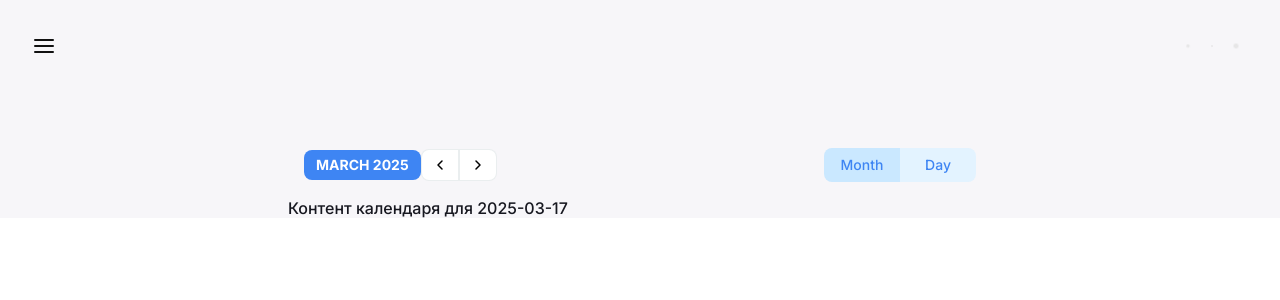
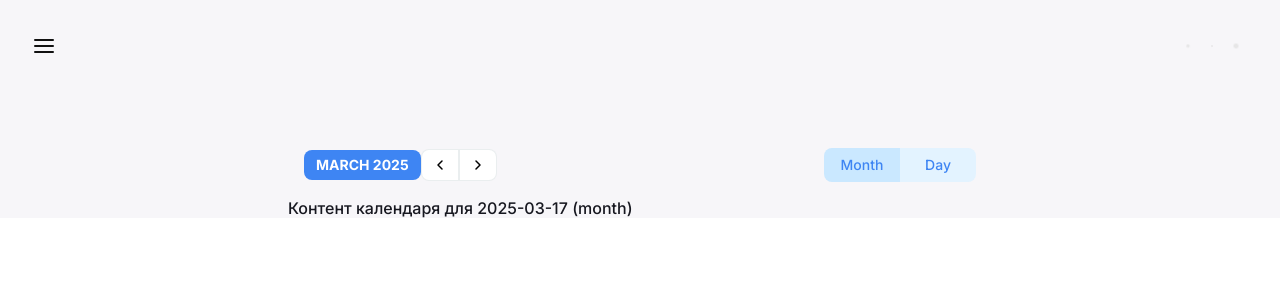
Before and after one commit to iSteffan/goosetrack-nextjs, a Next.js app: page /en/calendar/month/2025-03-17 in a window 1280 px wide. Shown: the top 300 px of the page. Built offline with nearby package versions, Linux system fonts and the light colour scheme; no server answers.

Commit message:
create new route /calendar/[[...params]] //update calendarToolbar

```diff
--- /dev/null
+++ b/src/app/[locale]/(verified)/calendar/[[...params]]/page.tsx
@@ -0,0 +1,32 @@
+'use client';
+
+import { useEffect } from 'react';
+import { useParams, useRouter } from 'next/navigation';
+import { format } from 'date-fns';
+import { CalendarToolbar } from '@/components/common/CalendarToolbar/CalendarToolbar';
+
+export default function CalendarPage() {
+  const router = useRouter();
+  const { params = [], locale } = useParams();
+
+  useEffect(() => {
+    if (params.length === 0) {
+      const currentDate = format(new Date(), 'yyyy-MM-dd');
+      router.replace(`/${locale}/calendar/month/${currentDate}`);
+    }
+  }, [params, locale, router]);
+
+  const periodType = params[0] === 'day' ? 'day' : 'month';
+  const currentDate = params[1] || format(new Date(), 'yyyy-MM');
+
+  return (
+    <section className="bg-grayBg dark:bg-blackPageBg">
+      <div className="container pt-[40px]">
+        <CalendarToolbar currentDate={currentDate} periodType={periodType} />
+        <div>
+          Контент календаря для {currentDate} ({periodType})
+        </div>
+      </div>
+    </section>
+  );
+}
--- a/src/app/[locale]/(verified)/calendar/month/[currentDate]/page.tsx
+++ /dev/null
@@ -1,19 +0,0 @@
-'use client';
-
-import { useParams } from 'next/navigation';
-import { CalendarToolbar } from '@/components/common/CalendarToolbar/CalendarToolbar';
-
-const CalendarPage = () => {
-  const { currentDate } = useParams();
-
-  return (
-    <section className="bg-grayBg dark:bg-blackPageBg">
-      <div className="container pt-[40px]">
-        <CalendarToolbar />
-        <div>Контент календаря для {currentDate}</div>
-      </div>
-    </section>
-  );
-};
-
-export default CalendarPage;
--- a/src/app/[locale]/(verified)/calendar/page.tsx
+++ /dev/null
@@ -1,17 +0,0 @@
-'use client';
-
-import { useEffect } from 'react';
-import { useRouter, useParams } from 'next/navigation';
-import { format } from 'date-fns';
-
-export default function CalendarPage() {
-  const router = useRouter();
-  const { locale } = useParams();
-
-  useEffect(() => {
-    const currentDate = format(new Date(), 'yyyy-MM-dd');
-    router.replace(`/${locale}/calendar/month/${currentDate}`);
-  }, [router, locale]);
-
-  return null;
-}
--- a/src/components/common/CalendarToolbar/CalendarToolbar.tsx
+++ b/src/components/common/CalendarToolbar/CalendarToolbar.tsx
@@ -1,76 +1,31 @@
-// ---------------------------------------------------------------------------є проблема з пошуковим рядком
-// 'use client';
-
-// import { useSearchParams, useRouter, usePathname } from 'next/navigation';
-// import { useState, useEffect } from 'react';
-// import { PeriodPaginator } from '@/components/ui/PeriodPaginator/PeriodPaginator';
-// import { PeriodTypeSelect } from '@/components/ui/PeriodTypeSelect/PeriodTypeSelect';
-
-// export const CalendarToolbar = () => {
-//   const router = useRouter();
-//   const pathname = usePathname();
-//   const searchParams = useSearchParams();
-
-//   // Отримуємо початковий periodType та дату з URL
-//   const initialPeriodType =
-//     (searchParams.get('type') as 'month' | 'day') || 'month';
-//   const initialDate =
-//     searchParams.get('date') || new Date().toISOString().split('T')[0];
-
-//   const [periodType, setPeriodType] = useState<'month' | 'day'>(
-//     initialPeriodType,
-//   );
-
-//   useEffect(() => {
-//     router.replace(`${pathname}?type=${periodType}&date=${initialDate}`);
-//   }, [periodType]);
-
-//   return (
-//     <div className="flex items-center justify-between">
-//       <PeriodPaginator periodType={periodType} />
-//       <PeriodTypeSelect periodType={periodType} onChange={setPeriodType} />
-//     </div>
-//   );
-// };
-//---------------------------------------------------------------------------------------------
-
 'use client';
 
-import {
-  useParams,
-  // useRouter
-} from 'next/navigation';
-import {
-  useState,
-  // useEffect
-} from 'react';
-
+import { useState } from 'react';
 import { PeriodPaginator } from '@/components/ui/PeriodPaginator/PeriodPaginator';
 import { PeriodTypeSelect } from '@/components/ui/PeriodTypeSelect/PeriodTypeSelect';
 
-export const CalendarToolbar = () => {
-  const params = useParams();
-
-  const currentDate = params.currentDate as string;
-
+export const CalendarToolbar = ({
+  currentDate,
+  periodType,
+}: {
+  currentDate: string;
+  periodType: 'day' | 'month';
+}) => {
   const [selectedDate, setSelectedDate] = useState(currentDate);
-  const [periodType, setPeriodType] = useState<'day' | 'month'>('month');
+  const [period, setPeriod] = useState(periodType);
 
   const handlePeriodChange = (type: 'day' | 'month') => {
-    setPeriodType(type);
+    setPeriod(type);
   };
 
   return (
     <div className="flex items-center justify-between p-4">
       <PeriodPaginator
-        periodType={periodType}
+        periodType={period}
         selectedDate={selectedDate}
         onDateChange={setSelectedDate}
       />
-      <PeriodTypeSelect
-        selectedType={periodType}
-        onChange={handlePeriodChange}
-      />
+      <PeriodTypeSelect periodType={period} onChange={handlePeriodChange} />
     </div>
   );
 };
--- a/src/components/ui/PeriodPaginator/PeriodPaginator.tsx
+++ b/src/components/ui/PeriodPaginator/PeriodPaginator.tsx
@@ -1,68 +1,6 @@
-// ---------------------------------------------------------------------------є проблема з пошуковим рядком
-
-// import ArrowLeftIcon from '@/public/icon/chevron-left.svg';
-// import ArrowRightIcon from '@/public/icon/chevron-right.svg';
-
-// import { useRouter, usePathname, useSearchParams } from 'next/navigation';
-// import { format, addMonths, addDays, parseISO } from 'date-fns';
-
-// interface PeriodPaginatorProps {
-//   periodType: 'month' | 'day';
-// }
-
-// export const PeriodPaginator = ({ periodType }: PeriodPaginatorProps) => {
-//   const router = useRouter();
-//   const pathname = usePathname();
-//   const searchParams = useSearchParams();
-
-//   // Отримуємо поточну дату з URL або встановлюємо сьогоднішню
-//   const currentDate =
-//     searchParams.get('date') || format(new Date(), 'yyyy-MM-dd');
-
-//   const handleChange = (step: number) => {
-//     let newDate;
-//     if (periodType === 'month') {
-//       newDate = addMonths(parseISO(currentDate), step);
-//     } else {
-//       newDate = addDays(parseISO(currentDate), step);
-//     }
-
-//     const formattedDate = format(newDate, 'yyyy-MM-dd');
-//     router.push(`${pathname}?date=${formattedDate}`);
-//   };
-
-//   return (
-//     <div className="flex items-center space-x-2">
-//       <button
-//         type="button"
-//         onClick={() => handleChange(-1)}
-//         className="rounded-l-[8px] border-[1px] border-inputBorder bg-white px-[10px] py-[7px] dark:border-grayBorder dark:bg-blackAccentBg"
-//       >
-//         <ArrowLeftIcon className="h-[16px] w-[16px] stroke-black dark:stroke-white" />
-//       </button>
-
-//       <span className="text-lg font-semibold">
-//         {format(
-//           parseISO(currentDate),
-//           periodType === 'month' ? 'MMMM yyyy' : 'dd MMMM yyyy',
-//         )}
-//       </span>
-
-//       <button
-//         type="button"
-//         onClick={() => handleChange(1)}
-//         className="rounded-r-[8px] border-[1px] border-inputBorder bg-white px-[10px] py-[7px] dark:border-grayBorder dark:bg-blackAccentBg"
-//       >
-//         <ArrowRightIcon className="h-[16px] w-[16px] stroke-black dark:stroke-white" />
-//       </button>
-//     </div>
-//   );
-// };
-// --------------------------------------------------------------------------------------------
-
 'use client';
 
-import { addMonths, addDays, format, parse } from 'date-fns';
+import { addMonths, addDays, format, parse, isValid } from 'date-fns';
 import { useRouter } from 'next/navigation';
 
 import ArrowLeftIcon from '@/public/icon/chevron-left.svg';
@@ -81,8 +19,19 @@ export const PeriodPaginator = ({
 }: PeriodPaginatorProps) => {
   const router = useRouter();
 
+  let dateToParse = selectedDate;
+  if (periodType === 'month' && selectedDate.length === 7) {
+    dateToParse = `${selectedDate}-01`;
+  }
+
+  const parsedDate = parse(dateToParse, 'yyyy-MM-dd', new Date());
+
+  if (!isValid(parsedDate)) {
+    console.error('Invalid date:', selectedDate);
+    return null;
+  }
+
   const handleChange = (step: number) => {
-    const parsedDate = parse(selectedDate, 'yyyy-MM-dd', new Date());
     let newDate;
 
     if (periodType === 'month') {
@@ -94,16 +43,15 @@ export const PeriodPaginator = ({
     const formattedNewDate = format(newDate, 'yyyy-MM-dd');
     onDateChange(formattedNewDate);
 
-    // Оновлюємо ТІЛЬКИ дату в маршруті, нічого зайвого
-    router.replace(`/uk/calendar/month/${formattedNewDate}`, {
+    router.replace(`/uk/calendar/${periodType}/${formattedNewDate}`, {
       scroll: false,
     });
   };
 
   const formattedDate =
     periodType === 'month'
-      ? format(parse(selectedDate, 'yyyy-MM-dd', new Date()), 'MMMM yyyy') // Month View: June 2025
-      : format(parse(selectedDate, 'yyyy-MM-dd', new Date()), 'dd MMMM yyyy'); // Day View: 30 June 2025
+      ? format(parsedDate, 'MMMM yyyy')
+      : format(parsedDate, 'dd MMMM yyyy');
 
   return (
     <div className="flex items-center">
--- a/src/components/ui/PeriodTypeSelect/PeriodTypeSelect.tsx
+++ b/src/components/ui/PeriodTypeSelect/PeriodTypeSelect.tsx
@@ -1,25 +1,26 @@
 'use client';
 
 interface PeriodTypeSelectProps {
-  selectedType: 'day' | 'month';
+  periodType: 'day' | 'month';
   onChange: (type: 'day' | 'month') => void;
 }
 
 export const PeriodTypeSelect = ({
-  selectedType,
+  periodType,
   onChange,
 }: PeriodTypeSelectProps) => {
+
   return (
     <div className="flex">
       <button
-        className={`w-[76px] rounded-l-[8px] py-[8px] text-[14px] leading-[1.28] text-blueMain ${selectedType === 'month' ? 'bg-[#CAE8FF]' : 'bg-bluePale'}`}
+        className={`w-[76px] rounded-l-[8px] py-[8px] text-[14px] leading-[1.28] text-blueMain ${periodType === 'month' ? 'bg-[#CAE8FF]' : 'bg-bluePale'}`}
         onClick={() => onChange('month')}
       >
         Month
       </button>
 
       <button
-        className={`w-[76px] rounded-r-[8px] py-[8px] text-[14px] leading-[1.28] text-blueMain ${selectedType === 'day' ? 'bg-[#CAE8FF]' : 'bg-bluePale'}`}
+        className={`w-[76px] rounded-r-[8px] py-[8px] text-[14px] leading-[1.28] text-blueMain ${periodType === 'day' ? 'bg-[#CAE8FF]' : 'bg-bluePale'}`}
         onClick={() => onChange('day')}
       >
         Day
```
